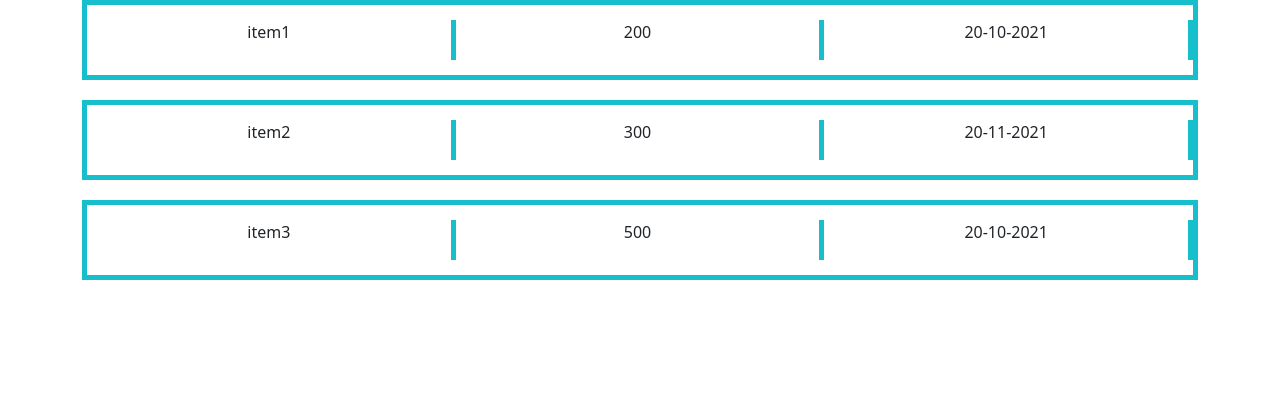
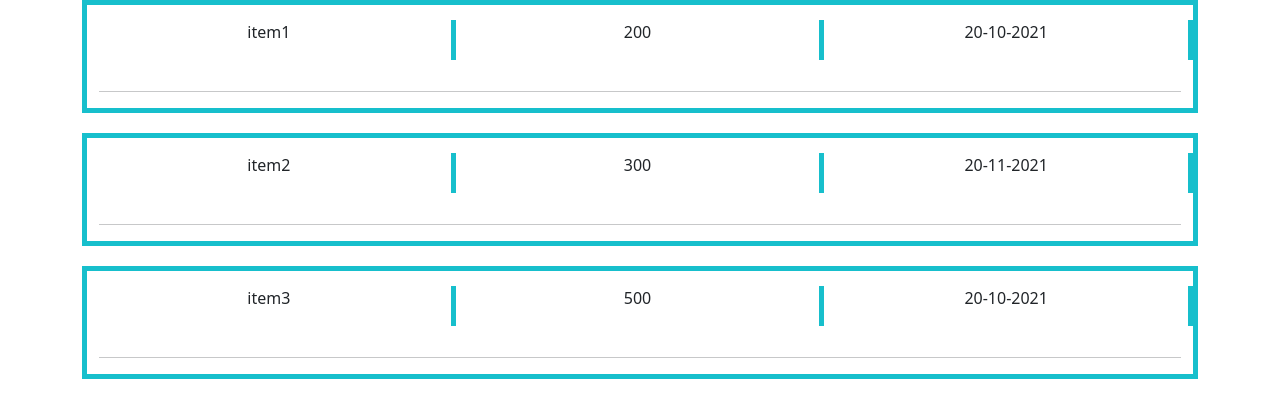
Before and after one commit to naiksowmya08/react-demo-app, a React (Create React App) app: page / in a window 1280 px wide. Shown: the top 418 px of the page. Built offline with nearby package versions, Linux system fonts and the light colour scheme.

Commit message:
added sub component

```diff
--- a/src/Components/ExpenseItem.js
+++ b/src/Components/ExpenseItem.js
@@ -1,4 +1,6 @@
 import 'bootstrap/dist/css/bootstrap.min.css';
+//import './ExpenseSub';
+import ExpenseSub from './ExpenseSub';
 function ExpenseItem(props) {
     const outborder = {
         border: '5px solid #17bfcc',
@@ -17,6 +19,7 @@ function ExpenseItem(props) {
                     <div className="col-md-4 divStyle">
                         <p>{props.dop}</p>
                     </div>
+                    <ExpenseSub/>
                 </div>
             </div>
 
--- /dev/null
+++ b/src/Components/ExpenseSub.js
@@ -0,0 +1,12 @@
+function ExpenseSub() {
+    const HrColor = {
+        color: 'red'
+    };
+    return (
+        <div>
+            <hr className='HrColor'/>
+        </div>
+    );
+}
+
+export default ExpenseSub;
```
